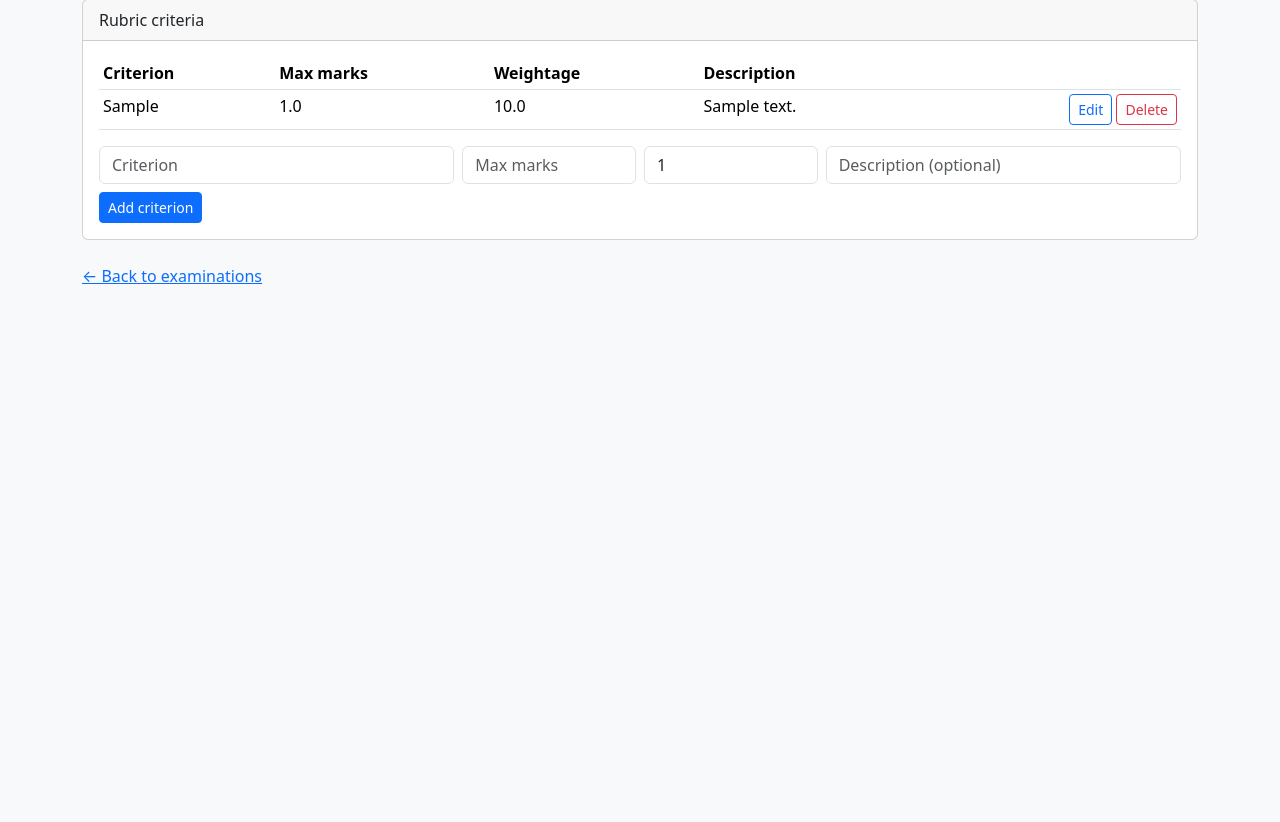
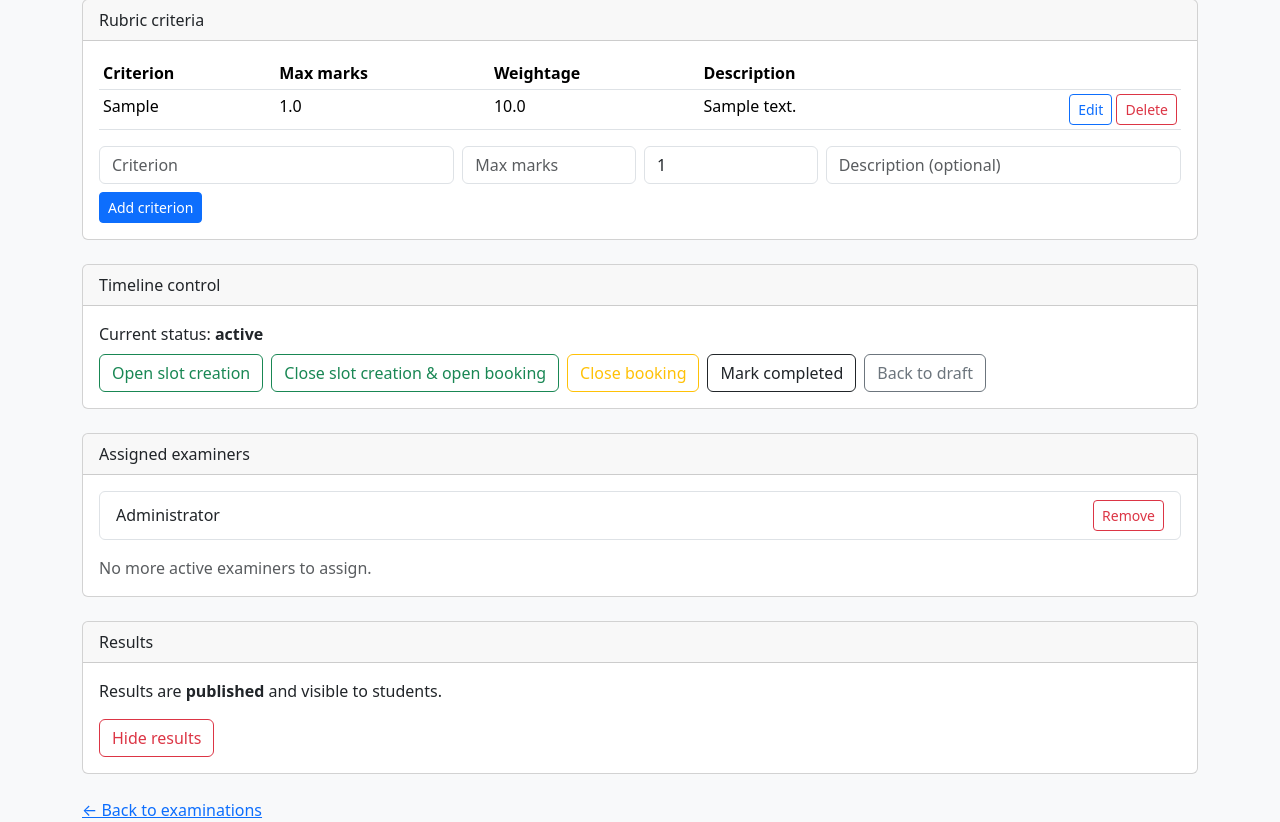
Before and after one commit to lakshmipoorani-05/exam-management-portal, a Flask app: page /admin/exams/1 in a window 1280 px wide. Shown: the part 187-1009 px from the top of the page. Before the commit the page ends 471 px from the top, so only its background shows below. Run offline with Flask 3, Linux system fonts and the light colour scheme; the visitor is signed in with stand-in values (Sample User, id 1); tables that the repository leaves empty hold one stand-in row (values such as "Sample post").

Commit message:
Add exam status control, examiner assignment and result publishing

```diff
--- a/app.py
+++ b/app.py
@@ -96,7 +96,7 @@ def role_required(role):
     return decorator
 
 EXAM_TYPES = ["Viva", "Practical", "Project Demo", "Assessment"]
-
+EXAM_STATUSES = ["Draft", "Slot Creation", "Booking Open", "Closed", "Completed"]
 
 def parse_date(text):
     return datetime.strptime(text, "%Y-%m-%d").date()
@@ -391,8 +391,10 @@ def admin_exam_detail(exam_id):
     exam = db.session.get(Exam, exam_id)
     if exam is None:
         abort(404)
-    return render_template("admin_exam_detail.html", exam=exam)
-
+    active = User.query.filter_by(role="examiner", status="active").all()
+    available = [u for u in active if u not in exam.examiners]
+    return render_template("admin_exam_detail.html", exam=exam,
+                           statuses=EXAM_STATUSES, available=available)
 
 @app.route("/admin/exams/<int:exam_id>/rubrics", methods=["POST"])
 @role_required("admin")
@@ -441,5 +443,54 @@ def admin_rubric_delete(rubric_id):
     flash("Criterion removed.", "info")
     return redirect(url_for("admin_exam_detail", exam_id=exam_id))
 
+@app.route("/admin/exams/<int:exam_id>/status", methods=["POST"])
+@role_required("admin")
+def admin_exam_status(exam_id):
+    exam = db.session.get(Exam, exam_id)
+    if exam is None:
+        abort(404)
+    status = request.form["status"]
+    if status not in EXAM_STATUSES:
+        abort(400)
+    if status == "Booking Open" and not exam.rubrics:
+        flash("Tip: add at least one rubric criterion before students start booking.", "warning")
+    exam.status = status
+    db.session.commit()
+    flash(f"Status set to {status}.", "success")
+    return redirect(url_for("admin_exam_detail", exam_id=exam.id))
+
+
+@app.route("/admin/exams/<int:exam_id>/examiners", methods=["POST"])
+@role_required("admin")
+def admin_exam_examiners(exam_id):
+    exam = db.session.get(Exam, exam_id)
+    if exam is None:
+        abort(404)
+    if request.form.get("remove"):
+        examiner = db.session.get(User, int(request.form["remove"]))
+        if examiner in exam.examiners:
+            exam.examiners.remove(examiner)
+            flash("Examiner removed from this examination.", "info")
+    elif request.form.get("examiner_id"):
+        examiner = db.session.get(User, int(request.form["examiner_id"]))
+        if examiner and examiner.role == "examiner" and examiner.status == "active" \
+                and examiner not in exam.examiners:
+            exam.examiners.append(examiner)
+            flash("Examiner assigned.", "success")
+    db.session.commit()
+    return redirect(url_for("admin_exam_detail", exam_id=exam.id))
+
+
+@app.route("/admin/exams/<int:exam_id>/publish", methods=["POST"])
+@role_required("admin")
+def admin_exam_publish(exam_id):
+    exam = db.session.get(Exam, exam_id)
+    if exam is None:
+        abort(404)
+    exam.results_published = request.form.get("publish") == "1"
+    db.session.commit()
+    flash("Results published." if exam.results_published else "Results hidden.", "success")
+    return redirect(url_for("admin_exam_detail", exam_id=exam.id))
+
 if __name__ == "__main__":
     app.run(debug=True)
--- a/templates/admin_exam_detail.html
+++ b/templates/admin_exam_detail.html
@@ -46,5 +46,62 @@
   </div>
 </div>
 
+<div class="card mb-4">
+  <div class="card-header">Timeline control</div>
+  <div class="card-body">
+    <p class="mb-2">Current status: <b>{{ exam.status }}</b></p>
+    <form method="post" action="{{ url_for('admin_exam_status', exam_id=exam.id) }}" class="d-flex flex-wrap gap-2">
+      <button name="status" value="Slot Creation" class="btn btn-outline-success">Open slot creation</button>
+      <button name="status" value="Booking Open" class="btn btn-outline-success">Close slot creation &amp; open booking</button>
+      <button name="status" value="Closed" class="btn btn-outline-warning">Close booking</button>
+      <button name="status" value="Completed" class="btn btn-outline-dark">Mark completed</button>
+      <button name="status" value="Draft" class="btn btn-outline-secondary">Back to draft</button>
+    </form>
+  </div>
+</div>
+
+<div class="card mb-4">
+  <div class="card-header">Assigned examiners</div>
+  <div class="card-body">
+    <ul class="list-group mb-3">
+      {% for u in exam.examiners %}
+      <li class="list-group-item d-flex justify-content-between align-items-center">
+        {{ u.name }} <small class="text-muted">{{ u.department or "" }}</small>
+        <form method="post" action="{{ url_for('admin_exam_examiners', exam_id=exam.id) }}">
+          <button name="remove" value="{{ u.id }}" class="btn btn-sm btn-outline-danger">Remove</button>
+        </form>
+      </li>
+      {% else %}
+      <li class="list-group-item text-muted">No examiners assigned yet.</li>
+      {% endfor %}
+    </ul>
+    {% if available %}
+    <form method="post" action="{{ url_for('admin_exam_examiners', exam_id=exam.id) }}" class="d-flex gap-2">
+      <select name="examiner_id" class="form-select">
+        {% for u in available %}<option value="{{ u.id }}">{{ u.name }}</option>{% endfor %}
+      </select>
+      <button class="btn btn-primary">Assign</button>
+    </form>
+    {% else %}
+      <p class="text-muted mb-0">No more active examiners to assign.</p>
+    {% endif %}
+  </div>
+</div>
+
+<div class="card mb-4">
+  <div class="card-header">Results</div>
+  <div class="card-body">
+    <form method="post" action="{{ url_for('admin_exam_publish', exam_id=exam.id) }}">
+      {% if exam.results_published %}
+        <p>Results are <b>published</b> and visible to students.</p>
+        <button name="publish" value="0" class="btn btn-outline-danger">Hide results</button>
+      {% else %}
+        <p>Results are <b>hidden</b> from students.</p>
+        <button name="publish" value="1" class="btn btn-success">Publish results</button>
+      {% endif %}
+    </form>
+  </div>
+</div>
+
 <a href="{{ url_for('admin_exams') }}">&larr; Back to examinations</a>
 {% endblock %}
```
Also changed, not shown: model.py (+8 -0 lines).
